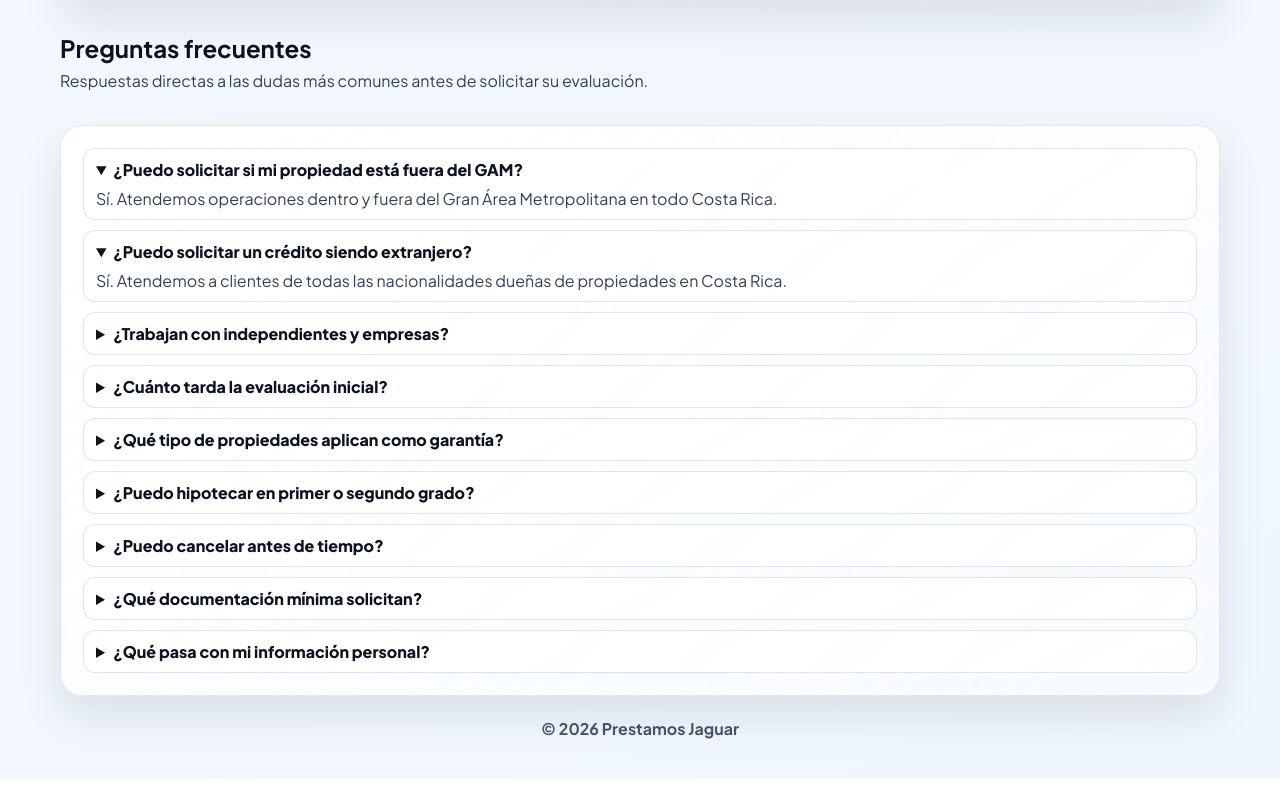
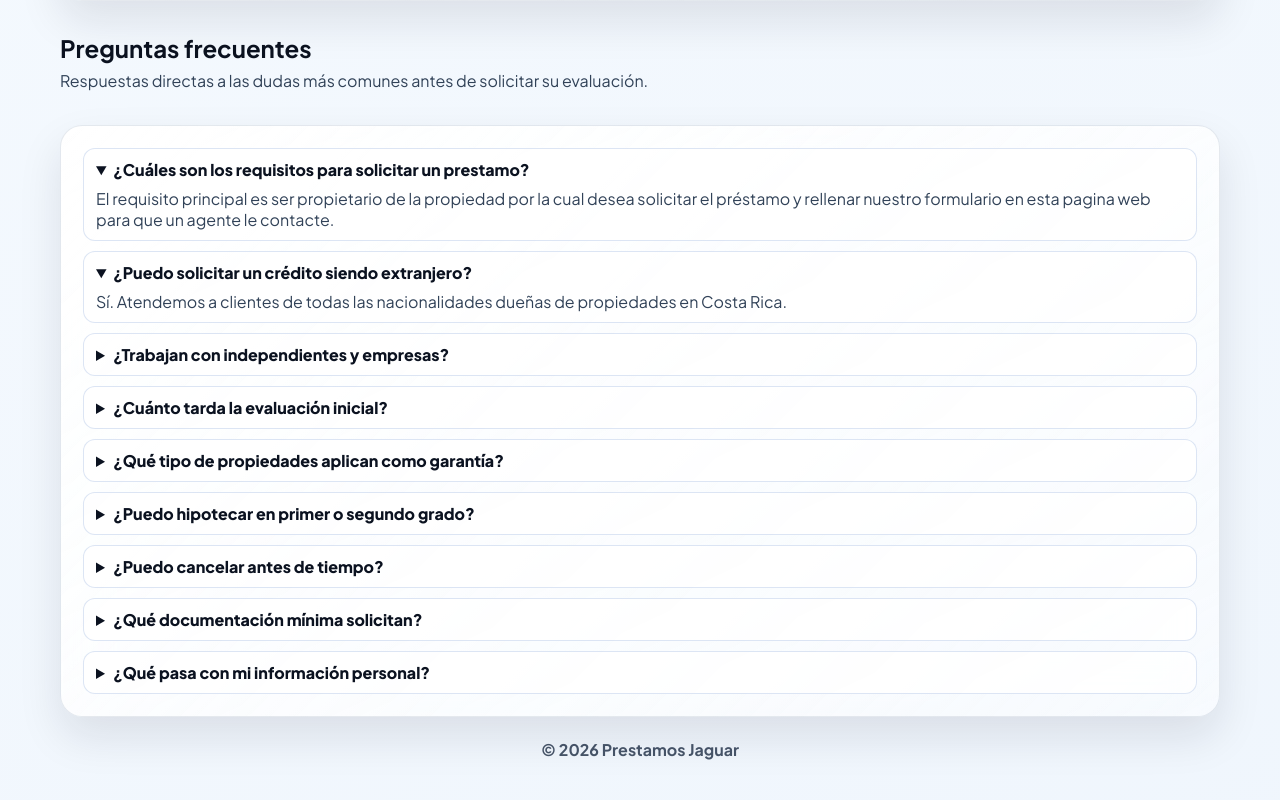
Before and after one commit to DavidArayaS/prestamosjaguar, a website: page public/index.html in a window 1280 px wide. Shown: the part 3540-4340 px from the top of the page. Before the commit the page ends 4319 px from the top, so only its background shows below. Drawn offline with Linux system fonts and the light colour scheme; no server answers.

Commit message:
update faq

```diff
--- a/public/app.js
+++ b/public/app.js
@@ -101,8 +101,9 @@ const translations = {
     coverageCardCta: 'Solicitar evaluación',
     faqTitle: 'Preguntas frecuentes',
     faqText: 'Respuestas directas a las dudas más comunes antes de solicitar su evaluación.',
-    faqQ1: '¿Puedo solicitar si mi propiedad está fuera del GAM?',
-    faqA1: 'Sí. Atendemos operaciones dentro y fuera del Gran Área Metropolitana en todo Costa Rica.',
+    faqQ1: '¿Cuáles son los requisitos para solicitar un prestamo?',
+    faqA1:
+      'El requisito principal es ser propietario de la propiedad por la cual desea solicitar el préstamo y rellenar nuestro formulario en esta pagina web para que un agente le contacte.',
     faqQ2: '¿Puedo solicitar un crédito siendo extranjero?',
     faqA2: 'Sí. Atendemos a clientes de todas las nacionalidades dueñas de propiedades en Costa Rica.',
     faqQ3: '¿Trabajan con independientes y empresas?',
@@ -223,8 +224,9 @@ const translations = {
     coverageCardCta: 'Request evaluation',
     faqTitle: 'Frequently asked questions',
     faqText: 'Direct answers to the most common questions before requesting your evaluation.',
-    faqQ1: 'Can I apply if my property is outside the GAM?',
-    faqA1: 'Yes. We handle operations both inside and outside the Greater Metropolitan Area across Costa Rica.',
+    faqQ1: 'What are the requirements to apply?',
+    faqA1:
+      'The main requirement is to be the owner of the property used to request the loan, along with your identity card to begin the evaluation.',
     faqQ2: 'Can I apply if I am a foreign applicant?',
     faqA2: 'Yes. We assist clients of all nationalities who own properties in Costa Rica.',
     faqQ3: 'Do you work with self-employed applicants and companies?',
@@ -345,8 +347,9 @@ const translations = {
     coverageCardCta: 'Demander une évaluation',
     faqTitle: 'Questions fréquentes',
     faqText: 'Réponses directes aux questions les plus courantes avant de demander votre évaluation.',
-    faqQ1: 'Puis-je demander si ma propriété est hors de la GAM ?',
-    faqA1: 'Oui. Nous traitons des opérations dans et hors de la Grande Zone Métropolitaine dans tout le Costa Rica.',
+    faqQ1: 'Quelles sont les conditions pour faire une demande ?',
+    faqA1:
+      'La condition principale est d’être propriétaire du bien utilisé pour demander le prêt, ainsi que de présenter votre pièce d’identité pour démarrer l’évaluation.',
     faqQ2: 'Puis-je demander un crédit en tant qu’étranger ?',
     faqA2: 'Oui. Nous accompagnons des clients de toutes nationalités propriétaires de biens au Costa Rica.',
     faqQ3: 'Travaillez-vous avec des indépendants et des entreprises ?',
--- a/public/index.html
+++ b/public/index.html
@@ -46,10 +46,10 @@
         "mainEntity": [
           {
             "@type": "Question",
-            "name": "¿Puedo solicitar si mi propiedad está fuera del GAM?",
+            "name": "¿Cuáles son los requisitos para solicitar un prestamo?",
             "acceptedAnswer": {
               "@type": "Answer",
-              "text": "Sí. Atendemos solicitudes dentro y fuera del Gran Área Metropolitana en todo Costa Rica."
+              "text": "El requisito principal es ser propietario de la propiedad por la cual desea solicitar el préstamo y rellenar nuestro formulario en esta pagina web para que un agente le contacte."
             }
           },
           {
@@ -464,8 +464,8 @@
         </div>
         <div class="faq-list glass card-raise">
           <details open>
-            <summary data-i18n="faqQ1">¿Puedo solicitar si mi propiedad está fuera del GAM?</summary>
-            <p data-i18n="faqA1">Sí. Atendemos operaciones dentro y fuera del Gran Área Metropolitana en todo Costa Rica.</p>
+            <summary data-i18n="faqQ1">¿Cuáles son los requisitos para solicitar un prestamo?</summary>
+            <p data-i18n="faqA1">El requisito principal es ser propietario de la propiedad por la cual desea solicitar el préstamo y rellenar nuestro formulario en esta pagina web para que un agente le contacte.</p>
           </details>
           <details open>
             <summary data-i18n="faqQ2">¿Puedo solicitar un crédito siendo extranjero?</summary>
```
